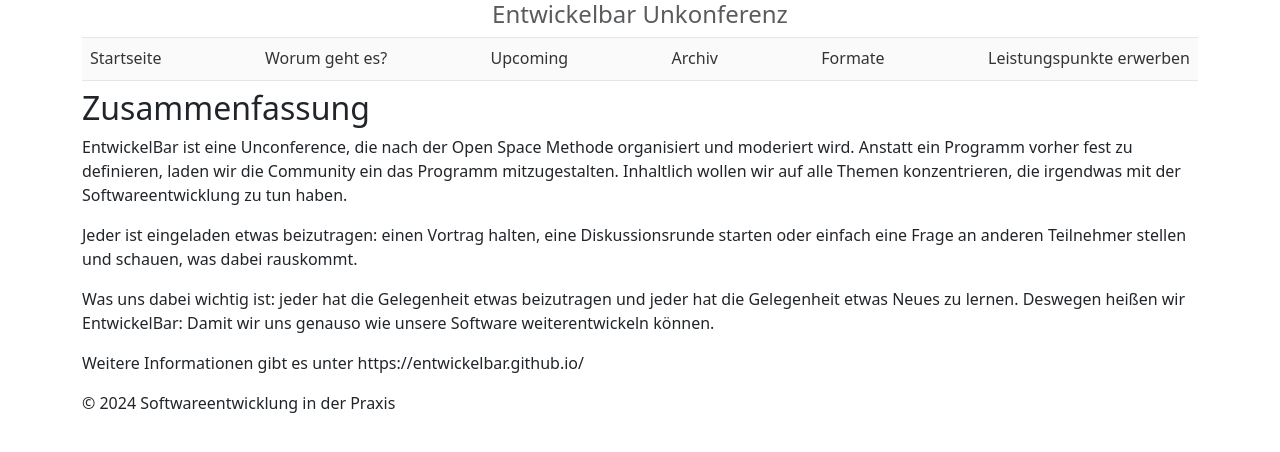
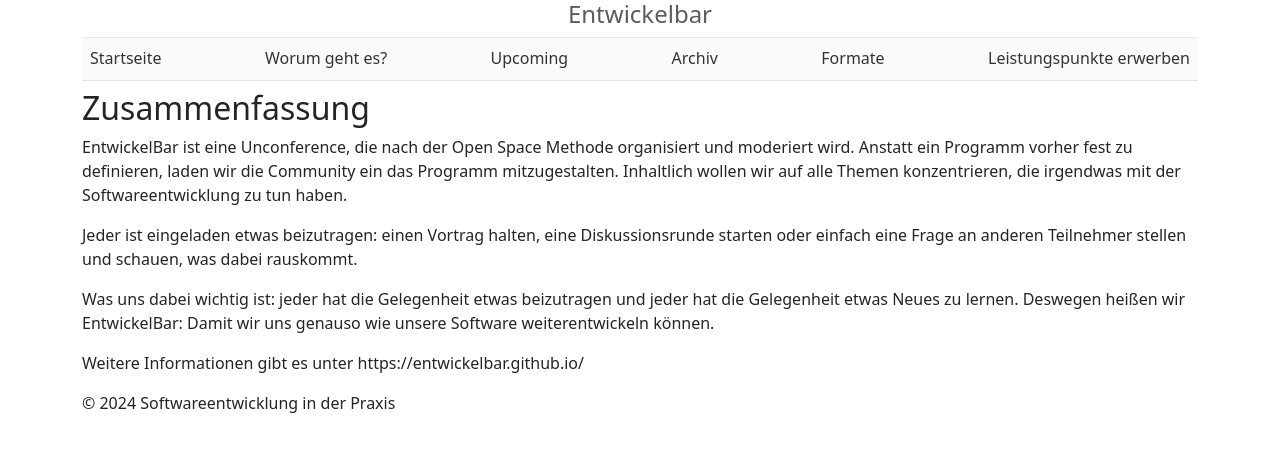
Before and after one commit to Softwareentwicklung-in-der-Praxis/Softwareentwicklung-in-der-Praxis.github.io, a Jekyll site: the page built from _posts/2025-04-12-entwickelbar.md, in a window 1280 px wide. Shown: the top 452 px of the page. Built offline with Jekyll 4.4.1, drawn with Linux system fonts in a browser that asks for light colours; part of the change alters nothing that is shown.

```diff
--- a/_posts/2025-04-12-entwickelbar-unkonferenz.md
+++ b/_posts/2025-04-12-entwickelbar.md
@@ -1,12 +1,12 @@
 ---
 layout: post
-reihe: SEP
+reihe: RHEINJUG
 date: 2025-04-12 14:55:05 +0100
-title: "Entwickelbar Unkonferenz"
-sprecher: ""
-code: "SEP20250412"
+title: "Entwickelbar"
+sprecher: "Unkonferenz"
+code: "RJ20250412"
 status: "upcoming"
-categories: sep event
+categories: rheinjug event
 ort: "Seminarräume Juridikum 1. OG"
 zeit: "09:30"
 short: "  EntwickelBar ist eine Unconference, die nach der Open Space Methode organisiert und moderiert wird. Anstatt ein Programm vorher fest zu definieren, laden wir die Community ein das Programm mitzugestalten. Inhaltlich wollen wir auf alle ..."
```
